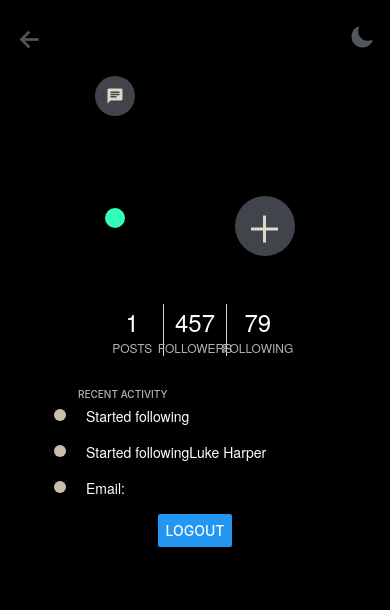
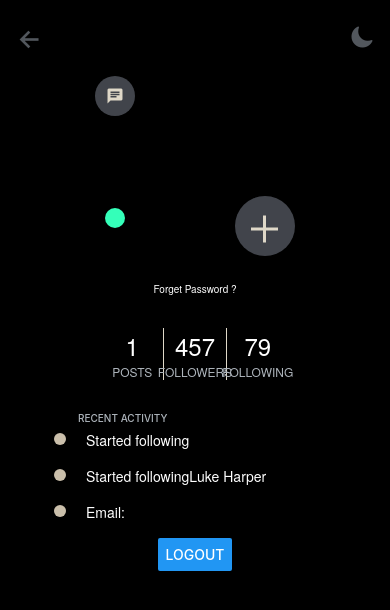
Before and after one commit to awmoha/Examenarbete, a React Native app: screen /ProfileSettings in a window 390 px wide. Shown: the top 610 px of the page. Built offline with nearby package versions, Linux system fonts and the light colour scheme; no server answers.

Commit message:
add location and settings staff.

```diff
--- a/Components/Location.js
+++ b/Components/Location.js
@@ -6,8 +6,8 @@ import { useNavigation } from "@react-navigation/native";
 
 const Location = ({ address }) => {
   const [selectedLocation, setSelectedLocation] = useState({
-    latitude: 37.78825,
-    longitude: -122.4324,
+    latitude: 56.67766256058864,
+    longitude: 12.866026466251748,
   });
   const navigation = useNavigation();
 
--- a/Components/ProfileSettings.js
+++ b/Components/ProfileSettings.js
@@ -114,6 +114,14 @@ const ProfileSettings = () => {
             ]}
           >
             {email}
+          </Text>
+          <Text
+            style={[
+              isDarkMode ? styles.darkModeText : styles.text,
+              { fontWeight: "200", fontSize: 10, marginTop: 10 },
+            ]}
+          >
+            Forget Password ?
           </Text>
         </View>
 
--- a/screens/Settings.js
+++ b/screens/Settings.js
@@ -47,6 +47,9 @@ const Settings = () => {
   };
   const handleLocation = () => {
     navigation.navigate("location");
+  };
+  const handleProfile = () => {
+    navigation.navigate("ProfileSettings");
   };
 
   const toggleDarkMode = () => {
@@ -98,7 +101,7 @@ const Settings = () => {
       header: "Help",
       icon: "help-circle",
       items: [
-        { icon: "flag", color: "#8e8d91", label: "Feaeback", type: "link" },
+        { icon: "flag", color: "#8e8d91", label: "Feedback", type: "link" },
         { icon: "mail", color: "#007afe", label: "Contact Us", type: "link" },
       ],
     },
@@ -198,6 +201,9 @@ const Settings = () => {
                     }
                     if (icon === "navigation") {
                       handleLocation();
+                    }
+                    if (icon === "user") {
+                      handleProfile();
                     }
                   }}
                 >
```
